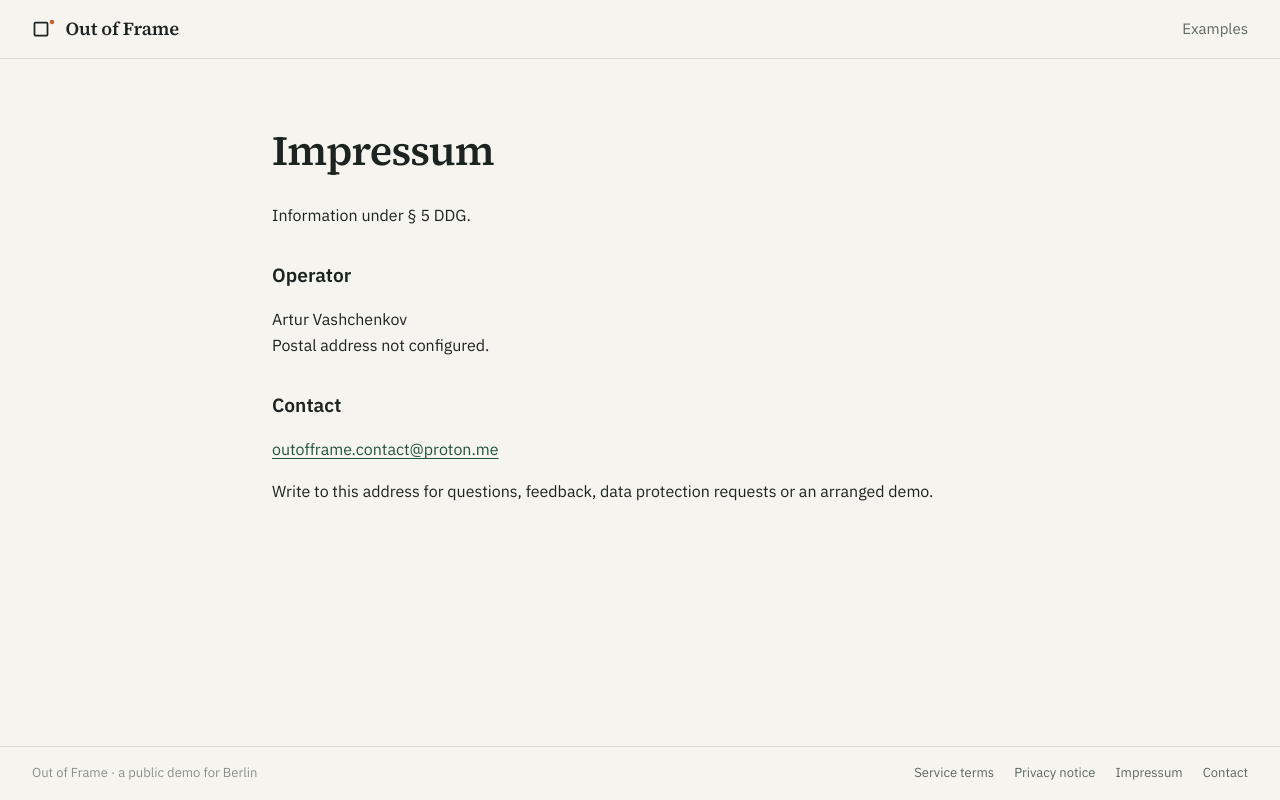
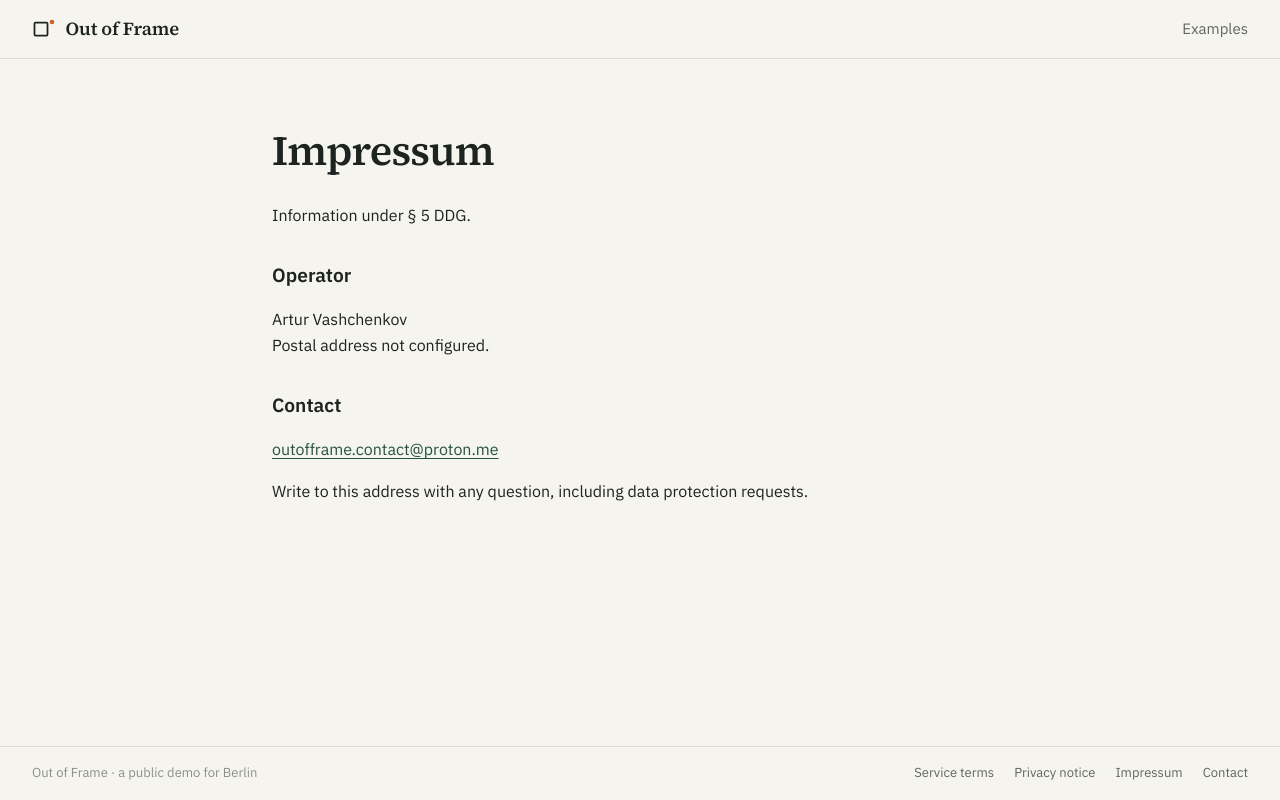
Before and after one commit to avashchenkov/out-of-frame, a Next.js app in the folder demo/frontend/: page /impressum in a window 1280 px wide. Built offline with nearby package versions, Linux system fonts and the light colour scheme.

Commit message:
fix: shorten the demo contact text

```diff
--- a/demo/frontend/src/app/impressum/page.tsx
+++ b/demo/frontend/src/app/impressum/page.tsx
@@ -37,8 +37,8 @@ export default function Impressum() {
         )}
       </p>
       <p>
-        Write to this address for questions, feedback, data protection requests
-        or an arranged demo.
+        Write to this address with any question, including data protection
+        requests.
       </p>
     </main>
   );
```
Also changed, not shown: 2 other files (tests, documents, lock files or other folders).
